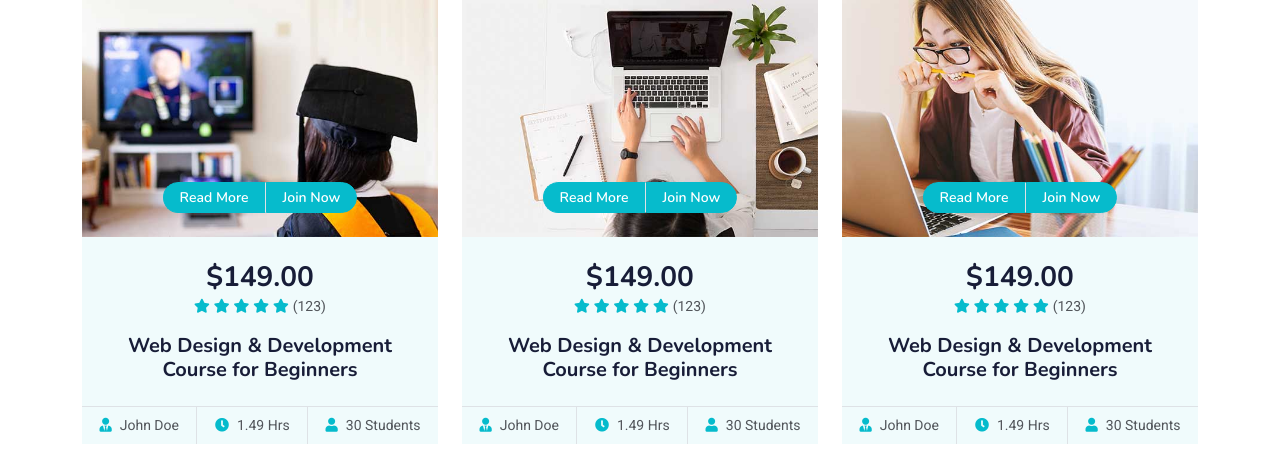
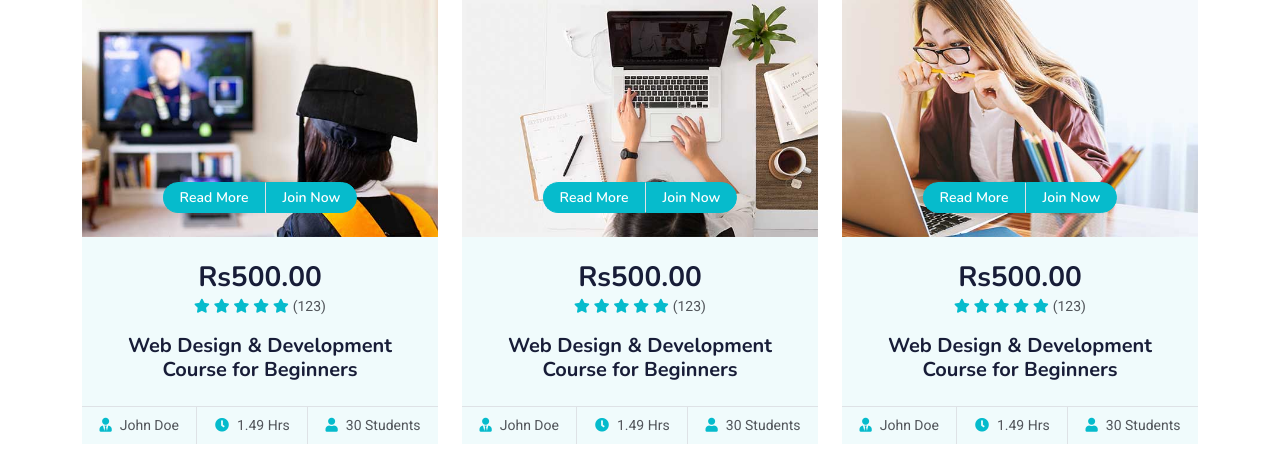
Before and after one commit to ar1701/EduFlex, a Node server app: template views/index.ejs in a window 1280 px wide. Shown: the part 2611-3063 px from the top of the page. Run offline with Node 20, Linux system fonts and the light colour scheme; the template is opened without the code that fills it, so the values that code supplies are empty; some libraries are stand-ins or nearby versions.

Commit message:
Changes Done

```diff
--- a/views/index.ejs
+++ b/views/index.ejs
@@ -269,7 +269,7 @@
                             </div>
                         </div>
                         <div class="text-center p-4 pb-0">
-                            <h3 class="mb-0">$149.00</h3>
+                            <h3 class="mb-0">Rs500.00</h3>
                             <div class="mb-3">
                                 <small class="fa fa-star text-primary"></small>
                                 <small class="fa fa-star text-primary"></small>
@@ -297,7 +297,7 @@
                             </div>
                         </div>
                         <div class="text-center p-4 pb-0">
-                            <h3 class="mb-0">$149.00</h3>
+                            <h3 class="mb-0">Rs500.00</h3>
                             <div class="mb-3">
                                 <small class="fa fa-star text-primary"></small>
                                 <small class="fa fa-star text-primary"></small>
@@ -325,7 +325,7 @@
                             </div>
                         </div>
                         <div class="text-center p-4 pb-0">
-                            <h3 class="mb-0">$149.00</h3>
+                            <h3 class="mb-0">Rs500.00</h3>
                             <div class="mb-3">
                                 <small class="fa fa-star text-primary"></small>
                                 <small class="fa fa-star text-primary"></small>
@@ -542,11 +542,10 @@
             <div class="copyright">
                 <div class="row">
                     <div class="col-md-6 text-center text-md-start mb-3 mb-md-0">
-                        &copy; <a class="border-bottom" href="#">Your Site Name</a>, All Right Reserved.
+                        &copy; <a class="border-bottom" href="#">EduFlex</a>, All Right Reserved.
 
                         <!--/*** This template is free as long as you keep the footer author’s credit link/attribution link/backlink. If you'd like to use the template without the footer author’s credit link/attribution link/backlink, you can purchase the Credit Removal License from "https://htmlcodex.com/credit-removal". Thank you for your support. ***/-->
-                        Designed By <a class="border-bottom" href="https://htmlcodex.com">HTML Codex</a><br><br>
-                        Distributed By <a class="border-bottom" href="https://themewagon.com">ThemeWagon</a>
+
                     </div>
                     <div class="col-md-6 text-center text-md-end">
                         <div class="footer-menu">
--- a/views/testimonial.ejs
+++ b/views/testimonial.ejs
@@ -196,11 +196,10 @@
             <div class="copyright">
                 <div class="row">
                     <div class="col-md-6 text-center text-md-start mb-3 mb-md-0">
-                        &copy; <a class="border-bottom" href="#">Your Site Name</a>, All Right Reserved.
+                        &copy; <a class="border-bottom" href="#">EduFlex</a>, All Right Reserved.
 
                         <!--/*** This template is free as long as you keep the footer author’s credit link/attribution link/backlink. If you'd like to use the template without the footer author’s credit link/attribution link/backlink, you can purchase the Credit Removal License from "https://htmlcodex.com/credit-removal". Thank you for your support. ***/-->
-                        Designed By <a class="border-bottom" href="https://htmlcodex.com">HTML Codex</a><br><br>
-                        Distributed By <a class="border-bottom" href="https://themewagon.com">ThemeWagon</a>
+
                     </div>
                     <div class="col-md-6 text-center text-md-end">
                         <div class="footer-menu">
```
